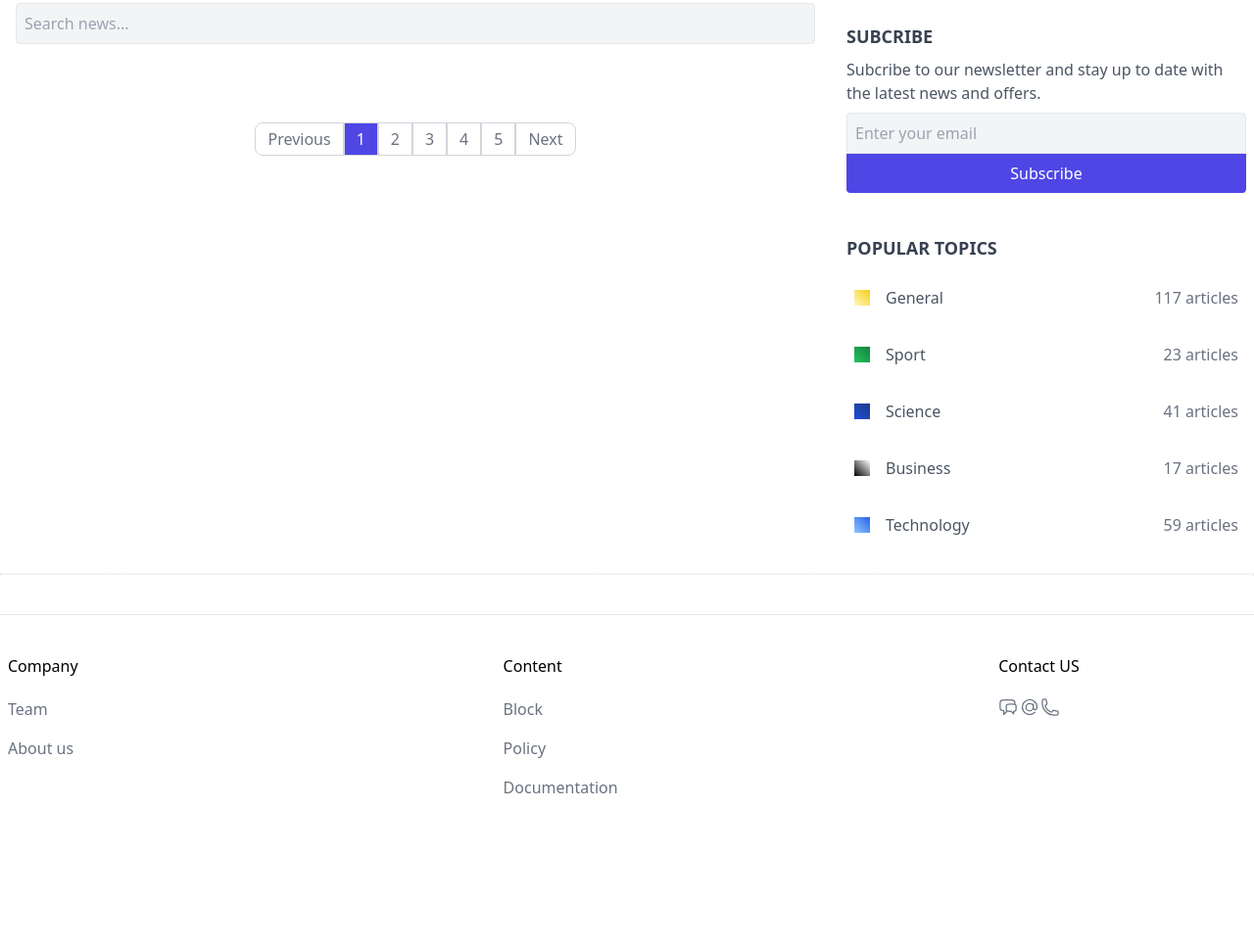
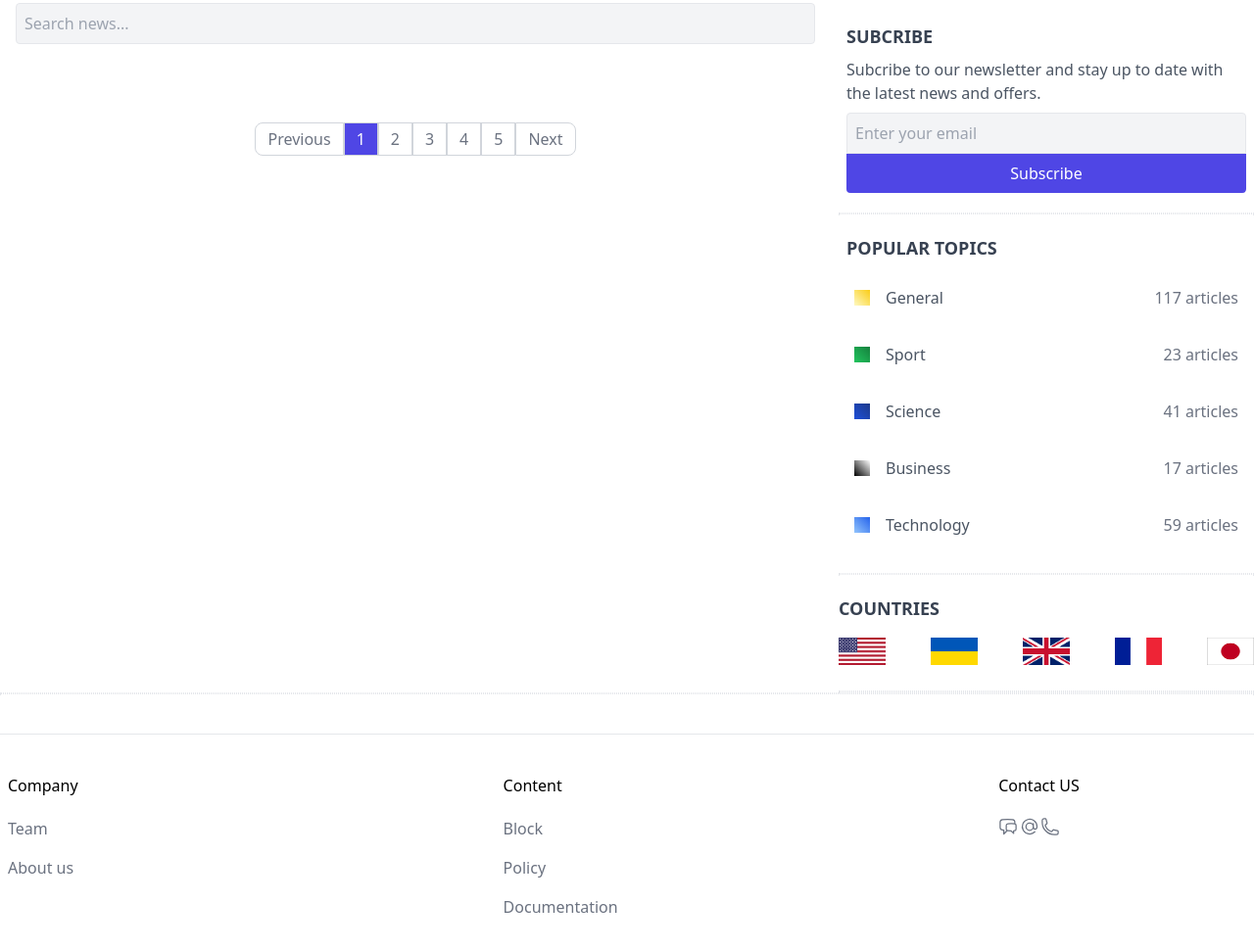
Before and after one commit to dmytrotsymbal/tailwind-news, a website: page index.html in a window 1280 px wide. Shown: the part 505-1476 px from the top of the page at 98% size. Before the commit the page ends 1389 px from the top, so only its background shows below. Drawn offline with Linux system fonts and the light colour scheme; no server answers.

Commit message:
countries

```diff
--- a/index.html
+++ b/index.html
@@ -37,7 +37,7 @@
             <li>
               <button
                 id="darkModeBtn"
-                class="dark:text-gray-200 rounded-md pt-2 flex justify-center items-center"
+                class="dark:text-gray-200 rounded-md p-2 flex justify-center items-center"
               >
                 ☀️
               </button>
@@ -351,7 +351,7 @@
               </div>
 
               <!-- divider -->
-              <div class="border px-8 md:border-transparent"></div>
+              <div class="border border-dotted"></div>
 
               <!-- topics -->
               <div class="my-5 px-2 lg:w-full md:w-1/2">
@@ -451,6 +451,73 @@
                   </li>
                 </ul>
               </div>
+
+              <!-- divider -->
+              <div class="border border-dotted"></div>
+
+              <!-- countries -->
+              <div class="my-5">
+                <h5
+                  class="dark:text-slate-200 font-bold uppercase text-lg text-gray-700 mb-2"
+                >
+                  Countries
+                </h5>
+                <ul
+                  class="text-gray-500 font-semibold mt-4 flex justify-between flex-row mr-6 w-full"
+                >
+                  <li>
+                    <button class="countryButton" data-country="us">
+                      <img
+                        class="w-12 h-7 hover:shadow-sm hover:shadow-gray-500"
+                        src="/public/images/USA.png"
+                        alt="USA"
+                      />
+                    </button>
+                  </li>
+
+                  <li>
+                    <button class="countryButton" data-country="ua">
+                      <img
+                        class="w-12 h-7 hover:shadow-sm hover:shadow-gray-500"
+                        src="/public/images/UA.png"
+                        alt="UA"
+                      />
+                    </button>
+                  </li>
+
+                  <li>
+                    <button class="countryButton" data-country="gb">
+                      <img
+                        class="w-12 h-7 hover:shadow-sm hover:shadow-gray-500"
+                        src="/public/images/UK.png"
+                        alt="gb"
+                      />
+                    </button>
+                  </li>
+
+                  <li>
+                    <button class="countryButton" data-country="fr">
+                      <img
+                        class="w-12 h-7 hover:shadow-sm hover:shadow-gray-500"
+                        src="/public/images/FR.png"
+                        alt="FR"
+                      />
+                    </button>
+                  </li>
+
+                  <li>
+                    <button class="countryButton" data-country="jp">
+                      <img
+                        class="w-12 h-7 hover:shadow-sm hover:shadow-gray-500"
+                        src="/public/images/GP.png"
+                        alt="jp"
+                      />
+                    </button>
+                  </li>
+                </ul>
+              </div>
+
+              <div class="border border-dotted"></div>
             </div>
           </div>
         </section>
--- a/src/script.js
+++ b/src/script.js
@@ -1,20 +1,31 @@
 // apiKeys for fetching  1) const apiKey = "1d3a0eefa97b499d8fbc4ee93eeb40b7";
 //                       2) const apiKey = "9e9b7d1c2042476586e5d3584b6e7cab";
 
-const apiKey = "1d3a0eefa97b499d8fbc4ee93eeb40b7";
+const apiKey = "9e9b7d1c2042476586e5d3584b6e7cab";
 const pageSize = 5;
 let pageNumber = 1;
 let topic = "general";
 let search = "";
-let apiUrl = `https://newsapi.org/v2/top-headlines?country=ua&q=${search}&page=${pageNumber}&category=${topic}&pageSize=${pageSize}&apiKey=${apiKey}`;
+let country = "ua";
+let apiUrl = `https://newsapi.org/v2/top-headlines?country=${country}&q=${search}&page=${pageNumber}&category=${topic}&pageSize=${pageSize}&apiKey=${apiKey}`;
 
 const paginationNext = document.getElementById("paginationNext");
 const paginationPrev = document.getElementById("paginationPrev");
 let paginationElements = document.querySelectorAll(".pagination-element");
-let categoryTopic = document.querySelectorAll(".categoryTopic");
-const searchInput = document.getElementById("searchInput");
+let newsSection = document.getElementById("newsSection");
+
+const countryButtons = document.querySelectorAll(".countryButton");
+countryButtons.forEach((button) => {
+  button.addEventListener("click", (e) => {
+    const countryCode = e.currentTarget.getAttribute("data-country");
+    country = countryCode;
+    updateApiUrl();
+    fetchNews();
+  });
+});
 
 // topics buttons
+let categoryTopic = document.querySelectorAll(".categoryTopic");
 categoryTopic.forEach((element) => {
   element.addEventListener("click", (e) => {
     topic = e.target.dataset.category;
@@ -45,7 +56,8 @@ paginationElements.forEach((element) => {
   });
 });
 
-// search
+// search input
+const searchInput = document.getElementById("searchInput");
 searchInput.addEventListener("input", (e) => {
   search = e.target.value;
   updateApiUrl();
@@ -54,7 +66,7 @@ searchInput.addEventListener("input", (e) => {
 
 // update api url after changing ui
 function updateApiUrl() {
-  apiUrl = `https://newsapi.org/v2/top-headlines?country=ua&q=${search}&page=${pageNumber}&category=${topic}&pageSize=${pageSize}&apiKey=${apiKey}`;
+  apiUrl = `https://newsapi.org/v2/top-headlines?country=${country}&q=${search}&page=${pageNumber}&category=${topic}&pageSize=${pageSize}&apiKey=${apiKey}`;
 }
 
 // main fetching
```
Also changed, not shown: public/images/FR.png (added), public/images/GP.png (added), public/images/GR.png (added), public/images/UA.png (added), public/images/UK.png (added), public/images/USA.png (added), public/styles.css.
